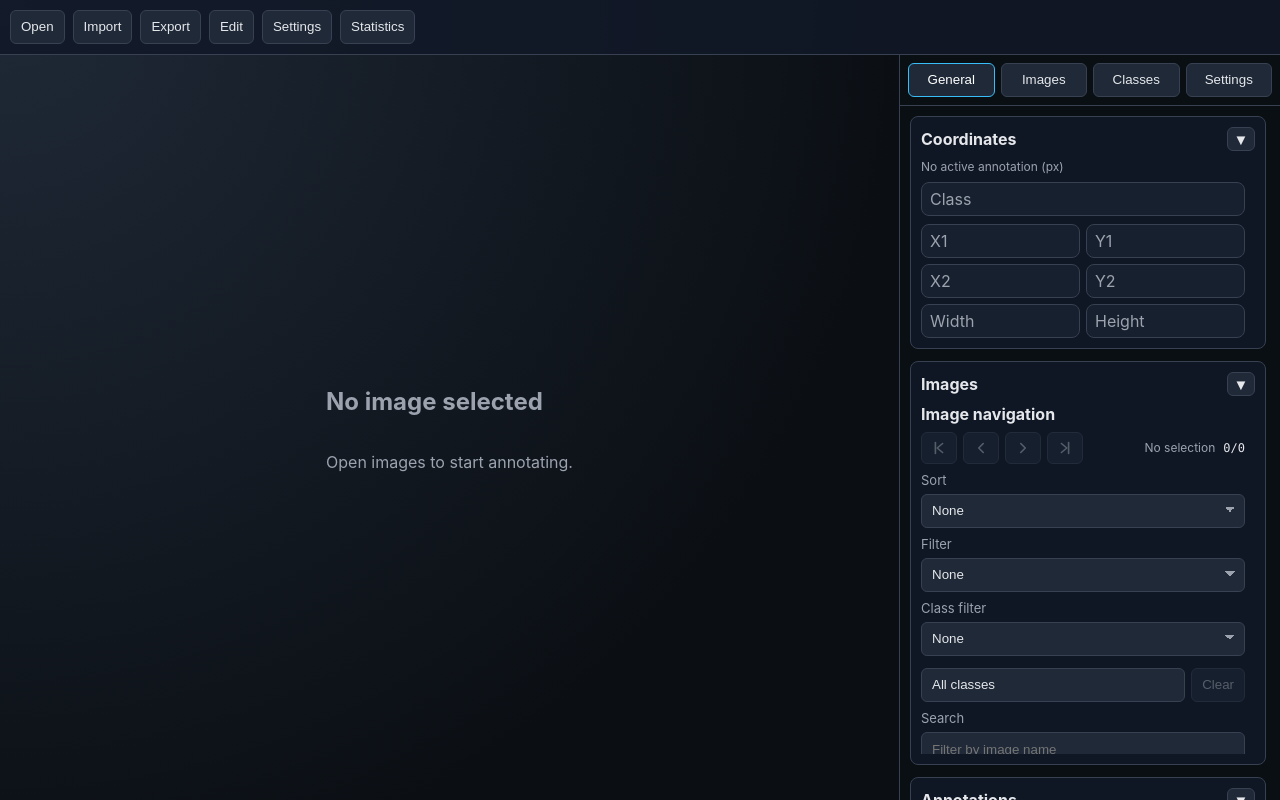
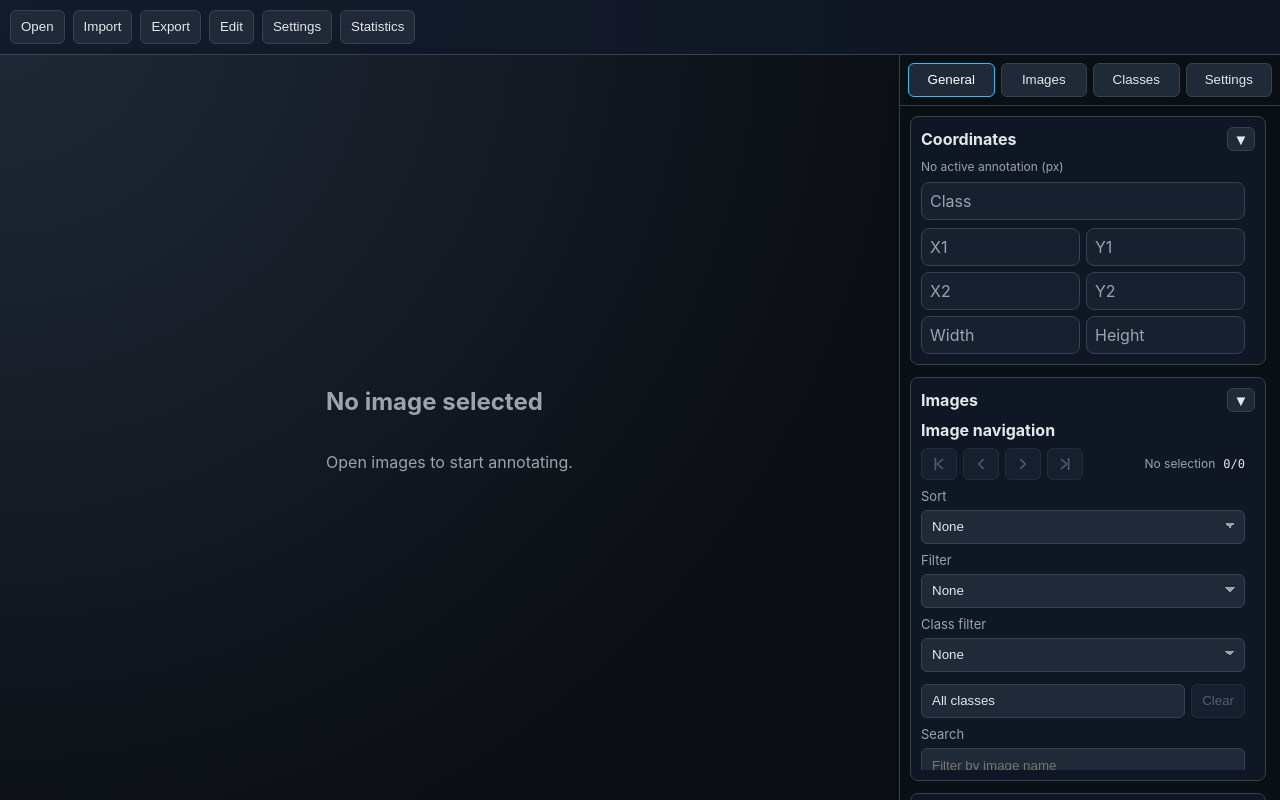
Before and after one commit to parandyk/Web-Image-Annotation-Tool, a React (Vite) app: page / in a window 1280 px wide. Built offline with nearby package versions, Linux system fonts and the light colour scheme.

Commit message:
Changed Coordinates section in the sidebar; the text/value boxes have been made a little taller, so there is no shift when selecting and deselecting annotation. The values were also misalignedvertically, now fixed

```diff
--- a/src/styles/app.css
+++ b/src/styles/app.css
@@ -1487,7 +1487,8 @@ label.inline-check {
   border: 1px solid var(--line);
   border-radius: 8px;
   background: rgba(31, 41, 55, 0.55);
-  padding: 6px 8px;
+  min-height: 38px;
+  padding: 0 8px;
   display: flex;
   align-items: center;
   justify-content: space-between;
@@ -1527,7 +1528,8 @@ label.inline-check {
   border: 1px solid var(--line);
   border-radius: 8px;
   background: rgba(31, 41, 55, 0.55);
-  padding: 6px 8px;
+  min-height: 38px;
+  padding: 0 8px;
   display: flex;
   align-items: center;
   justify-content: space-between;
@@ -1536,15 +1538,21 @@ label.inline-check {
 
 .coord-key {
   color: var(--text-1);
+  display: inline-flex;
+  align-items: center;
+  line-height: 1;
 }
 
 .coord-value {
   margin-left: auto;
   min-width: 62px;
+  display: inline-flex;
+  align-items: center;
+  justify-content: flex-end;
   text-align: right;
   font-family: Consolas, 'Courier New', monospace;
   font-variant-numeric: tabular-nums;
-  line-height: 1.2;
+  line-height: 1;
 }
 
 @media (max-width: 1200px) {
```
